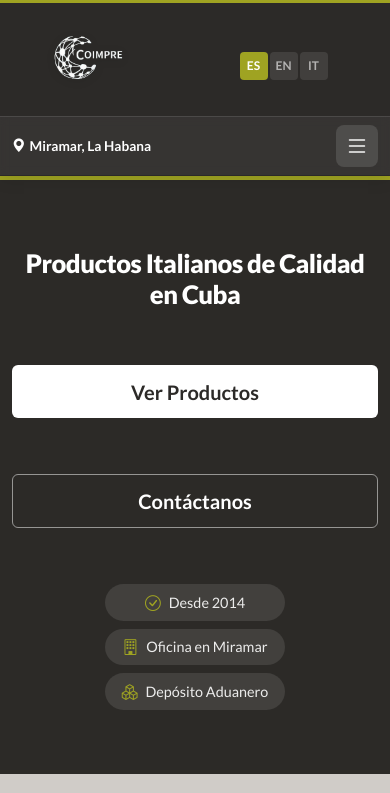
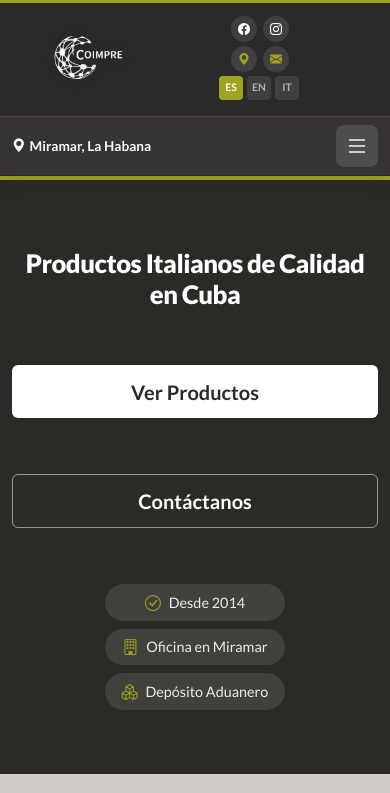
Before and after one commit to Manulynx/coimpres_cuba, a Django app: page / in a window 390 px wide. Shown: the top 793 px of the page. Run offline with Django 5.2, Linux system fonts and the light colour scheme; data that the repository does not hold is empty; some libraries are stand-ins or nearby versions.

Commit message:
Header movil

```diff
--- a/coimpres_cuba/static/css/header.css
+++ b/coimpres_cuba/static/css/header.css
@@ -93,7 +93,7 @@
 /* Language selector */
 .language-selector {
     display: flex;
-    align-items: center;
+    align-items: right;
 }
 
 .lang-btn {
@@ -663,6 +663,118 @@
     background: var(--color-accent);
 }
 
+/* RIGHT SECTION: Social + Contact + Language (as per diagram) */
+.header-right-section {
+    display: flex;
+    flex-direction: column;
+    align-items: flex-end;
+    justify-content: center;
+    height: 80px;
+    gap: 6px;
+}
+
+/* ROW 1: Social Media Icons */
+.header-social-row {
+    display: flex;
+    gap: 8px;
+    align-items: center;
+}
+
+/* ROW 2: Contact Icons (Mobile only) */
+.header-contact-row {
+    display: flex;
+    gap: 8px;
+    align-items: center;
+    justify-content: flex-end;
+}
+
+.contact-icon-mobile {
+    width: 30px;
+    height: 30px;
+    border-radius: 50%;
+    background-color: rgba(255,255,255,0.1);
+    display: flex;
+    align-items: center;
+    justify-content: center;
+    color: var(--color-accent);
+    font-size: 0.85rem;
+    text-decoration: none;
+    transition: all 0.3s ease;
+    border: 2px solid transparent;
+}
+
+.contact-icon-mobile:hover {
+    background-color: var(--color-accent);
+    color: var(--color-white);
+    transform: scale(1.1);
+    border-color: rgba(255,255,255,0.2);
+}
+
+/* ROW 3: Language Selector */
+.header-language-row {
+    display: flex;
+    gap: 2px;
+    align-items: center;
+}
+
+/* Mobile responsive for right section (maintain diagram structure) */
+@media (max-width: 767.98px) {
+    .header-right-section {
+        align-items: center;
+        height: 75px;
+        gap: 5px;
+    }
+
+    .header-social-row {
+        gap: 6px;
+    }
+
+    .social-icon-circle {
+        width: 28px;
+        height: 28px;
+        font-size: 0.8rem;
+        margin-left: 0;
+    }
+
+    .header-contact-row {
+        gap: 6px;
+        justify-content: center;
+    }
+
+    .contact-icon-mobile {
+        width: 28px;
+        height: 28px;
+        font-size: 0.8rem;
+    }
+
+    .header-language-row .lang-btn {
+        width: 26px;
+        height: 26px;
+        font-size: 0.7rem;
+    }
+}
+
+/* Extra small devices (maintain exact diagram structure) */
+@media (max-width: 575.98px) {
+    .header-right-section {
+        height: 70px;
+        gap: 4px;
+    }
+
+    .social-icon-circle,
+    .contact-icon-mobile {
+        width: 26px;
+        height: 26px;
+        font-size: 0.75rem;
+    }
+
+    .header-language-row .lang-btn {
+        width: 24px;
+        height: 24px;
+        font-size: 0.65rem;
+    }
+}
+
 /* Mobile adjustments for language selector */
 @media (max-width: 991.98px) {
     .language-selector {
--- a/coimpres_cuba/templates/coimpres_cuba/base.html
+++ b/coimpres_cuba/templates/coimpres_cuba/base.html
@@ -141,7 +141,7 @@
             <div class="header-main py-3">
                 <div class="row align-items-center">
                     <!-- Logo container with enhanced styling -->
-                    <div class="col-lg-4 col-md-3 col-7">
+                    <div class="col-lg-4 col-md-3 col-4">
                         <a class="header-logo-container" href="{% url 'home' %}">
                             <div class="logo-wrapper">
                                 <img src="{% static 'img/logo_3.png' %}" alt="Coimpres Cuba Logo" class="logo-img" />
@@ -149,7 +149,7 @@
                         </a>
                     </div>
 
-                    <!-- Contact & Business Info - Hidden on mobile -->
+                    <!-- Contact & Business Info - Desktop version with phone -->
                     <div class="col-lg-5 col-md-6 d-none d-md-block">
                         <div class="header-contact-info d-flex justify-content-center">
                             <div class="contact-info-item me-4">
@@ -175,26 +175,34 @@
                         </div>
                     </div>
 
-                    <!-- Language & Social Media -->
-                    <div class="col-lg-3 col-md-3 col-5">
-                        <div class="header-actions d-flex align-items-center justify-content-end">
-                            <!-- Language Selector with Italian flair -->
-                            <div class="language-selector me-3">
-                                <div class="btn-group" role="group">
-                                    <a href="{% url 'change_language' %}?lang=es" class="lang-btn {% if lang == 'es' %}active{% endif %}">ES</a>
-                                    <a href="{% url 'change_language' %}?lang=en" class="lang-btn {% if lang == 'en' %}active{% endif %}">EN</a>
-                                    <a href="{% url 'change_language' %}?lang=it" class="lang-btn {% if lang == 'it' %}active{% endif %}">IT</a>
-                                </div>
-                            </div>
-
-                            <!-- Social Media Icons - Hidden on smaller screens -->
-                            <div class="header-social-icons d-none d-lg-flex">
+                    <!-- Right Column: Social + Contact + Language (exactly as diagram) -->
+                    <div class="col-lg-3 col-md-3 col-8">
+                        <div class="header-right-section">
+                            <!-- ROW 1: Social Media Icons (📱 Facebook 📷 Instagram) -->
+                            <div class="header-social-row">
                                 <a href="https://www.facebook.com/profile.php?id=61579235338321" class="social-icon-circle" aria-label="Facebook">
                                     <i class="bi bi-facebook"></i>
                                 </a>
                                 <a href="https://www.instagram.com/coimpresrl_cuba/" class="social-icon-circle" aria-label="Instagram">
                                     <i class="bi bi-instagram"></i>
                                 </a>
+                            </div>
+
+                            <!-- ROW 2: Contact Icons - Mobile only (📍 Location ✉️ Email) -->
+                            <div class="header-contact-row d-md-none">
+                                <a href="https://maps.app.goo.gl/QcutBjJryiW7rSKfA" target="_blank" rel="noopener noreferrer" class="contact-icon-mobile" aria-label="Ubicación">
+                                    <i class="bi bi-geo-alt-fill"></i>
+                                </a>
+                                <a href="mailto:coimpresrl@gmail.com" class="contact-icon-mobile" aria-label="Email">
+                                    <i class="bi bi-envelope-fill"></i>
+                                </a>
+                            </div>
+
+                            <!-- ROW 3: Language Selector (🌐 ES EN IT) -->
+                            <div class="header-language-row">
+                                <a href="{% url 'change_language' %}?lang=es" class="lang-btn {% if lang == 'es' %}active{% endif %}">ES</a>
+                                <a href="{% url 'change_language' %}?lang=en" class="lang-btn {% if lang == 'en' %}active{% endif %}">EN</a>
+                                <a href="{% url 'change_language' %}?lang=it" class="lang-btn {% if lang == 'it' %}active{% endif %}">IT</a>
                             </div>
                         </div>
                     </div>
```
